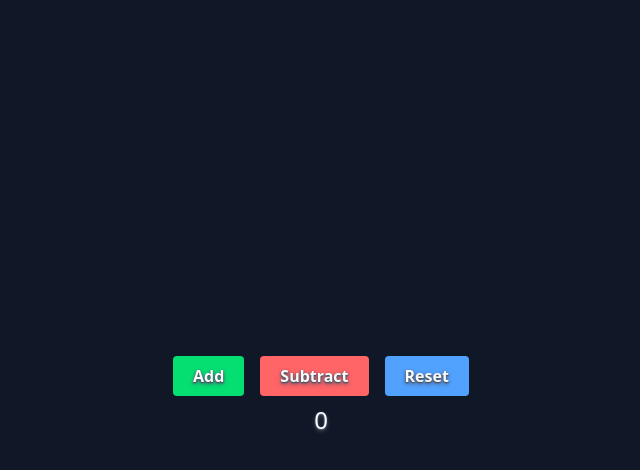
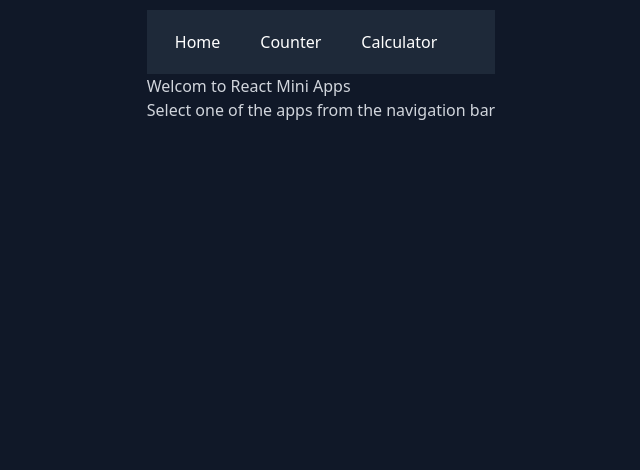
Before and after one commit to dev-anagram/react-apps, a React (Vite) app: page / in a window 1280 px wide. Shown: the top 470 px of the page, without its empty margins (319-959 px from the left). Built offline with nearby package versions, Linux system fonts and the light colour scheme.

Commit message:
cleanup + add simple navigation

```diff
--- a/index.html
+++ b/index.html
@@ -5,7 +5,7 @@
     <meta name="viewport" content="width=device-width, initial-scale=1.0" />
     <title>React mini-apps</title>
   </head>
-  <body class = "flex items-center min-h-screen justify-center bg-gray-900 p-2.5 text-gray-300">
+  <body class = "flex min-h-screen justify-center bg-gray-900 p-2.5 text-gray-300">
     <div id="root"></div>
     <script type="module" src="/src/main.tsx"></script>
   </body>
--- a/package.json
+++ b/package.json
@@ -13,6 +13,7 @@
     "@tailwindcss/vite": "^4.1.12",
     "react": "^19.1.1",
     "react-dom": "^19.1.1",
+    "react-router-dom": "^7.8.2",
     "typescript-toastify": "^1.0.4"
   },
   "devDependencies": {
--- a/src/App.tsx
+++ b/src/App.tsx
@@ -1,9 +1,26 @@
-import Counter from './components/counter/counter.tsx'
+import { BrowserRouter as Router, Routes, Route, Link } from 'react-router-dom'
+import Counter from './pages/Counter.tsx'
+import Calculator from './pages/Calculator.tsx'
+import Home from './pages/Home.tsx'
 
 function App() {
   return (
     <>
-      <Counter />
+      <Router>
+        <nav className='bg-gray-800 p-4 flex gap-4 text-white'>
+          <Link to = "/" className="hover:bg-gray-700 px-3 py-1 rounded">Home</Link>
+          <Link to = "/counter" className="hover:bg-gray-700 px-3 py-1 rounded">Counter</Link>
+          <Link to = "/calculator" className="hover:bg-gray-700 px-3 py-1 rounded">Calculator</Link>
+        </nav>
+
+        <div>
+          <Routes>
+            <Route path = "*" element = {<Home />} />
+            <Route path = "/counter" element = {<Counter />} />
+            <Route path = "/calculator" element = {<Calculator />} />
+          </Routes>
+        </div>
+      </Router>
     </>
   )
 }
--- a/src/components/navigation/navbar.tsx
+++ /dev/null
@@ -1,7 +0,0 @@
-import { useState } from "react";
-
-export default function NavBar(){
-    return (
-        <div></div>
-    )
-}
--- /dev/null
+++ b/src/pages/Calculator.tsx
@@ -0,0 +1,9 @@
+import { useState } from "react";
+
+export default function Calculator(){
+    return (
+        <div>
+
+        </div>
+    )
+}
--- /dev/null
+++ b/src/pages/Home.tsx
@@ -0,0 +1,8 @@
+export default function Home(){
+    return (
+        <div>
+            <h1>Welcom to React Mini Apps</h1>
+            <p>Select one of the apps from the navigation bar</p>
+        </div>
+    )
+}
```
Also changed, not shown: src/pages/Counter.tsx (renamed from src/components/counter/counter.tsx), 1 other file (tests, documents, lock files or other folders).
